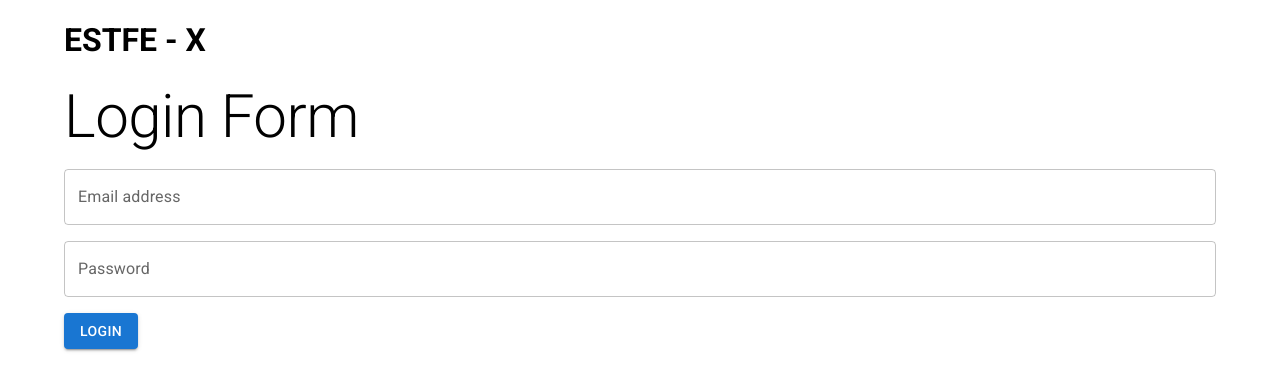
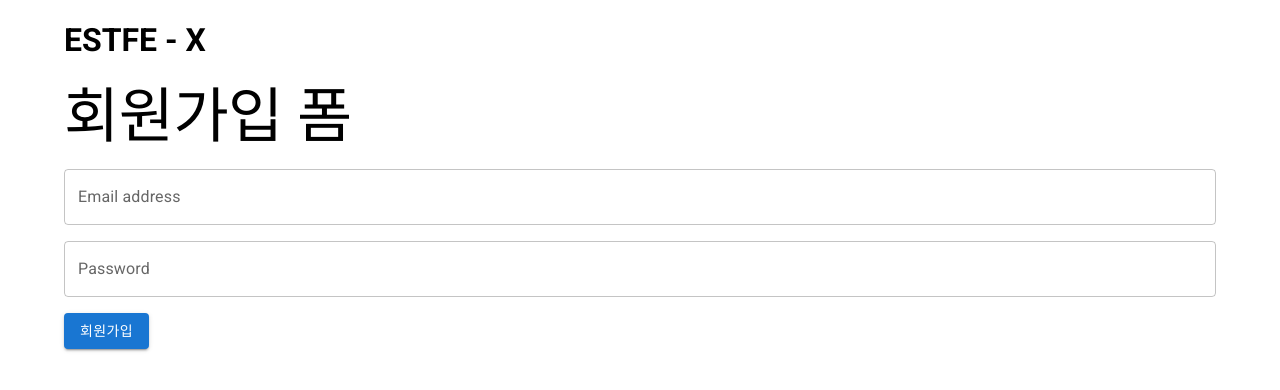
Before and after one commit to starhochan70/ESTFE13-X-202607, a React (Vite) app: page / in a window 1280 px wide. Shown: the top 390 px of the page. Built offline with nearby package versions, Linux system fonts and the light colour scheme; no server answers.

Commit message:
Auth 컴포넌트에 회원가입 기능 추가 및 로그인 폼 상태 관리 구현

```diff
--- a/src/routes/Auth.jsx
+++ b/src/routes/Auth.jsx
@@ -1,5 +1,7 @@
 import { useState } from "react";
 import { Box, Typography, TextField, Button } from "@mui/material";
+import { createUserWithEmailAndPassword } from "firebase/auth";
+import { authService } from "../firebase";
 
 function Auth() {
   const [newAccount, setNewAccount] = useState(true);
@@ -7,7 +9,8 @@ function Auth() {
     email: "",
     password: "",
   });
-  console.log(form);
+
+  const auth = authService;
 
   const handleChange = e => {
     const { name, value } = e.target;
@@ -17,12 +20,32 @@ function Auth() {
     }));
   };
 
+  const onSubmit = e => {
+    e.preventDefault();
+    if (newAccount) {
+      //회원가입
+      createUserWithEmailAndPassword(auth, form.email, form.password)
+        .then(userCredential => {
+          // Signed up
+          const user = userCredential.user;
+          // ...
+        })
+        .catch(error => {
+          const errorCode = error.code;
+          const errorMessage = error.message;
+          console.log(errorCode, errorMessage);
+        });
+    } else {
+      //로그인
+    }
+  };
+
   return (
     <>
       <Typography variant="h2" component="h2">
-        Login Form
+        {newAccount ? "회원가입 폼" : "로그인 폼"}
       </Typography>
-      <Box component="form" sx={{ mt: 2 }}>
+      <Box component="form" sx={{ mt: 2 }} onSubmit={onSubmit}>
         <TextField
           fullWidth
           label="Email address"
@@ -41,7 +64,7 @@ function Auth() {
           onChange={handleChange}
         />
         <Button sx={{ mt: 2 }} type="submit" variant="contained">
-          Login
+          {newAccount ? "회원가입" : "로그인"}
         </Button>
       </Box>
     </>
```
